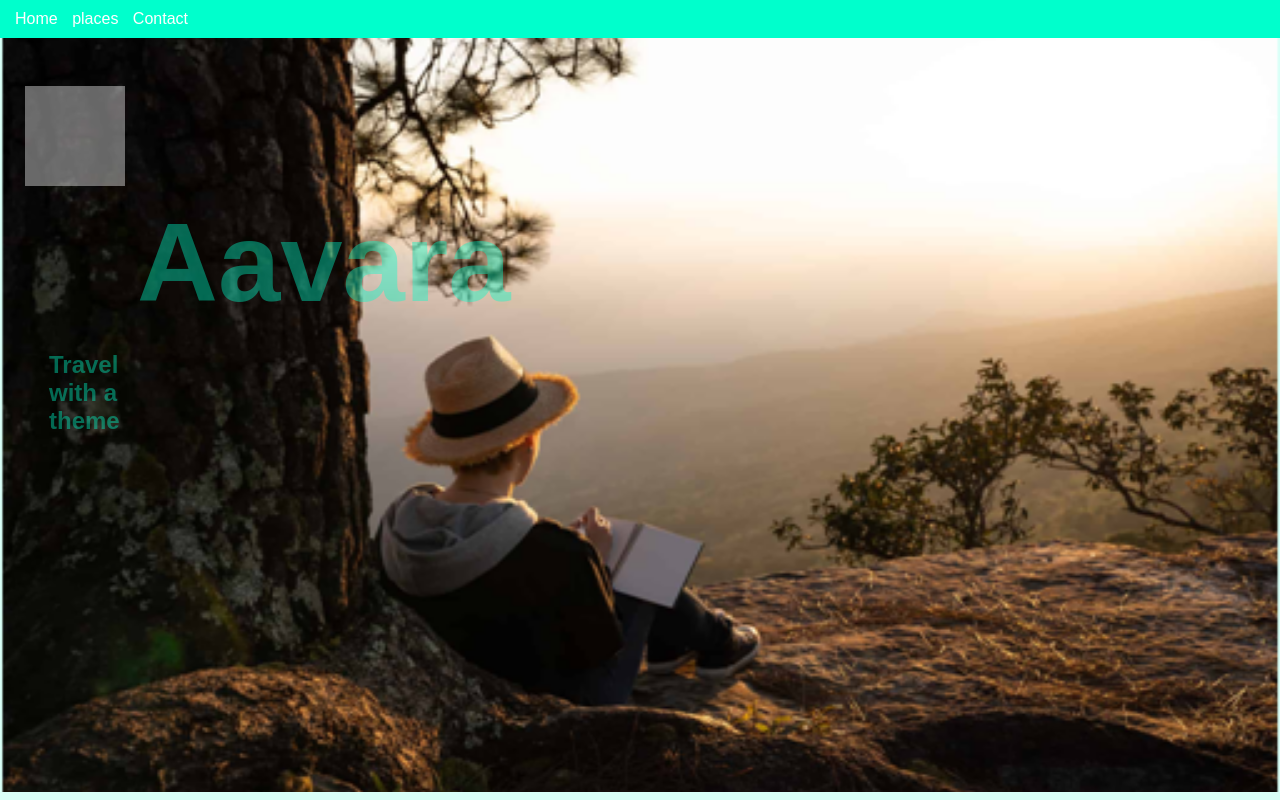
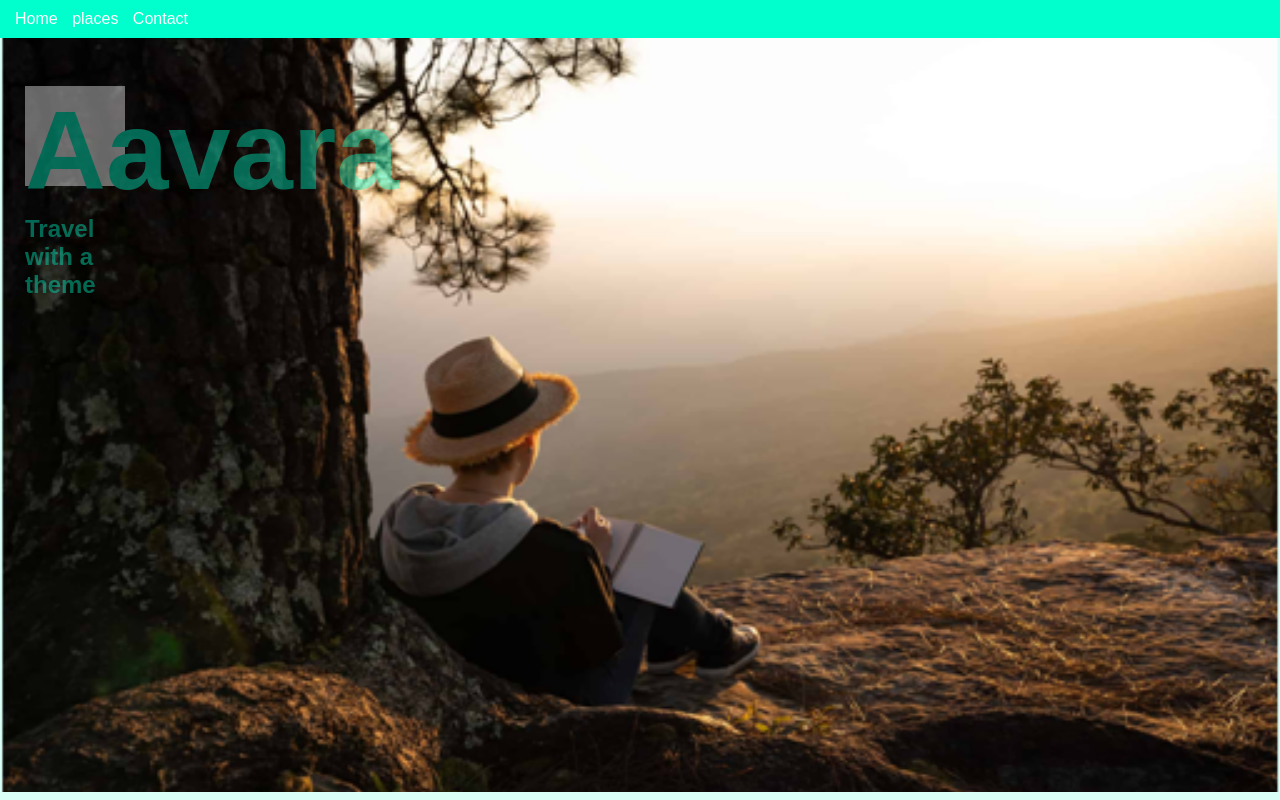
Before and after one commit to savudamkoushik/basicjs, a plain HTML site: page index.html in a window 1280 px wide. Drawn offline with Linux system fonts and the light colour scheme.

Commit message:
Update index.html

```diff
--- a/index.html
+++ b/index.html
@@ -5,21 +5,6 @@
     <meta name="viewport" content="width=device-width, initial-scale=1.0">
     <title>Aavara</title>
     <link rel="stylesheet" href="site.css" type="text/css"/>
-    <style>
-        h1{
-            color: #00ffcc;
-            font-size: 7em;
-            margin-top: 1em;
-            margin-left: 1em;
-        }
-       h2{
-            color: #00ffcc;
-            font-size: 1.5em;
-            margin-top: 1em;
-            margin-left: 1em;
-
-        }
-    </style>
 </head>
 <body>
     <header>
@@ -33,7 +18,7 @@
     </header>
     <main>
 
-             <article>
+             <article class=trans>
                 <p>
                 <h1>Aavara</h1>
                 <h2>Travel with a theme</h2>
```
